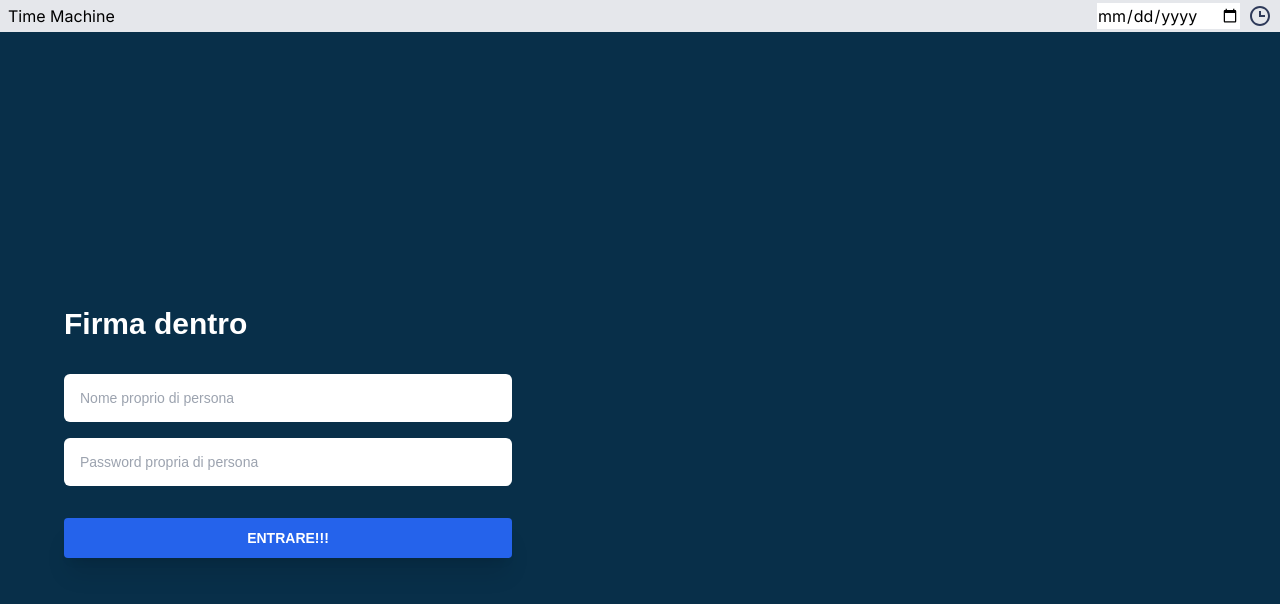
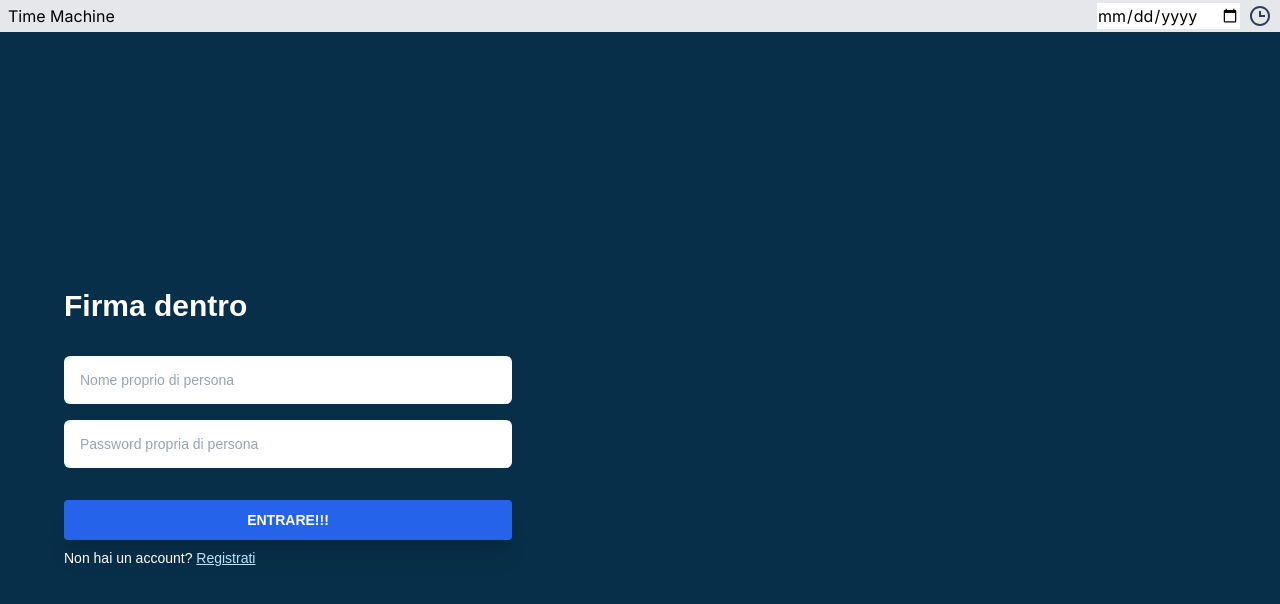
Before and after one commit to ufilme/Semplicemente-Etereo-Luminoso-Fulgido-Immutabile-Eternamente, a Next.js app in the folder src/: page /auth/login in a window 1280 px wide. Shown: the top 604 px of the page. Built offline with nearby package versions, Linux system fonts and the light colour scheme.

Commit message:
add: button from login page to register page

```diff
--- a/src/app/auth/login/page.tsx
+++ b/src/app/auth/login/page.tsx
@@ -1,14 +1,15 @@
 "use client";
 import "@/app/global.css";
 import Script from 'next/script';
+import Link from "next/link";
 
 export default function AuthPage() {
   return (
     <>
       <div className="font-[sans-serif]">
-    <div className="min-h-screen flex fle-col items-center justify-center py-6 px-4">
-      <div className="items-center gap-10 max-w-6xl w-full">
-        <form className="max-w-md w-full" id="loginForm">
+        <div className="min-h-screen flex flex-col items-center justify-center py-6 px-4">
+          <div className="items-center gap-10 max-w-6xl w-full mb-2">
+            <form className="max-w-md w-full mb-2" id="loginForm">
               <h3 className="text-white text-3xl font-extrabold mb-8">
                 Firma dentro
               </h3>
@@ -46,6 +47,7 @@ export default function AuthPage() {
                 </button>
               </div>
             </form>
+            <p className="text-white text-sm">Non hai un account? <Link href="/auth/register" className="text-sky-200" ><u>Registrati</u></Link></p>
           </div>
         </div>
       </div>
```
Lines whose indentation alone changed are shown as unchanged.
